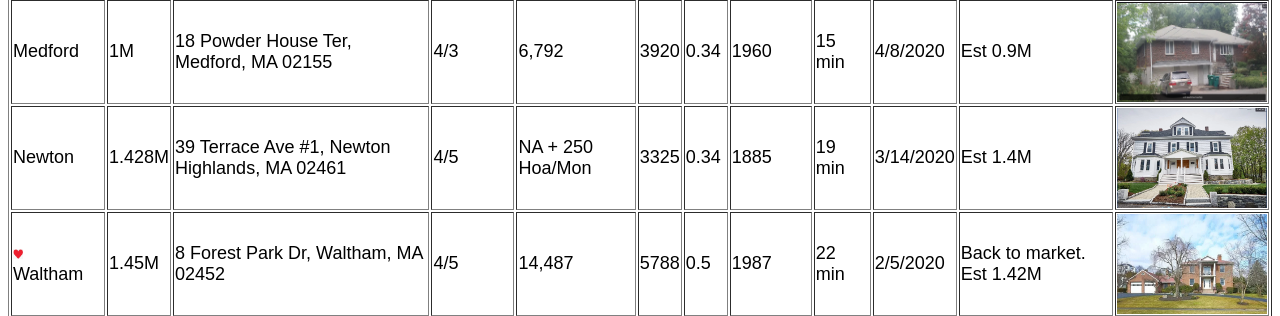
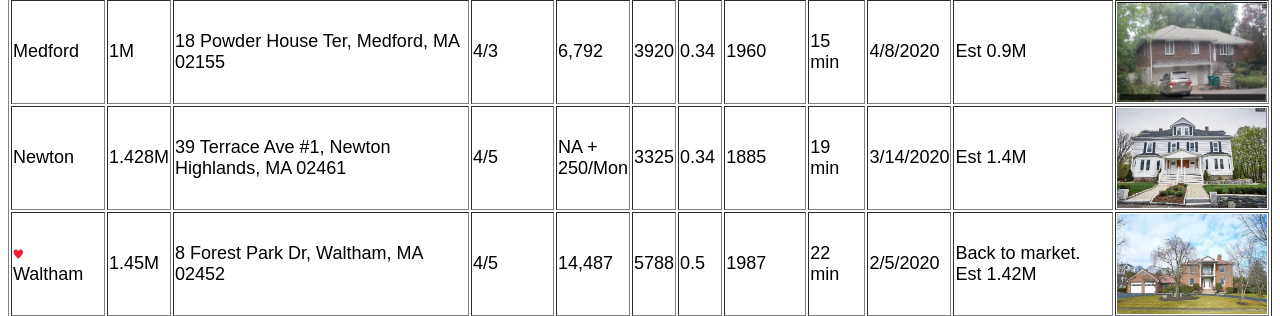
Before and after one commit to fianatec/fianatec.github.io, a Jekyll site: the page built from _posts/2020-04-12-MA-Houses.md, in a window 1280 px wide, cut to the strip 362-678 px from the top of the page. Built offline with Jekyll 4.4.1, drawn with Linux system fonts in a browser that asks for light colours.

Commit message:
Update 2020-04-12-MA-Houses.md

```diff
--- a/_posts/2020-04-12-MA-Houses.md
+++ b/_posts/2020-04-12-MA-Houses.md
@@ -55,7 +55,7 @@
 <td>1.428M</td>
 <td>39 Terrace Ave #1, Newton Highlands, MA 02461</td>
 <td>4/5</td>
-<td>NA + 250 Hoa/Mon</td>
+<td>NA + <br>250/Mon</td>
 <td>3325</td>
 <td>0.34</td>
 <td>1885</td>
@@ -76,7 +76,7 @@
 <td>1987</td>
 <td>22 min</td>
 <td>2/5/2020</td>
-<td>Back to market. Est 1.42M</td>
+<td>Back to market. <br>Est 1.42M</td>
 <td><a href="https://www.zillow.com/homedetails/8-Forest-Park-Dr-Waltham-MA-02452/56540381_zpid/" target="_blank"><img src="/assets/images/Waltham_8ForestParkDr.png" width="150" height="100"></a></td>
 </tr>
 
```
